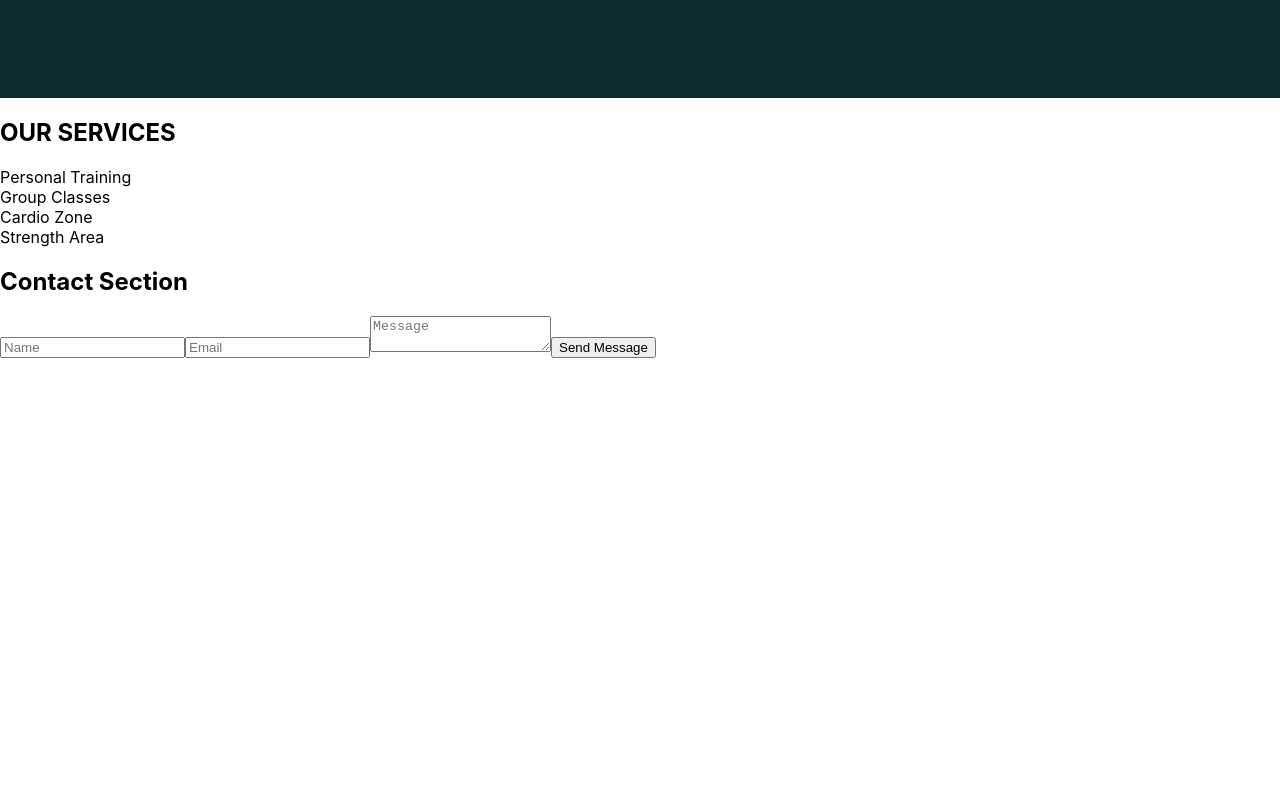
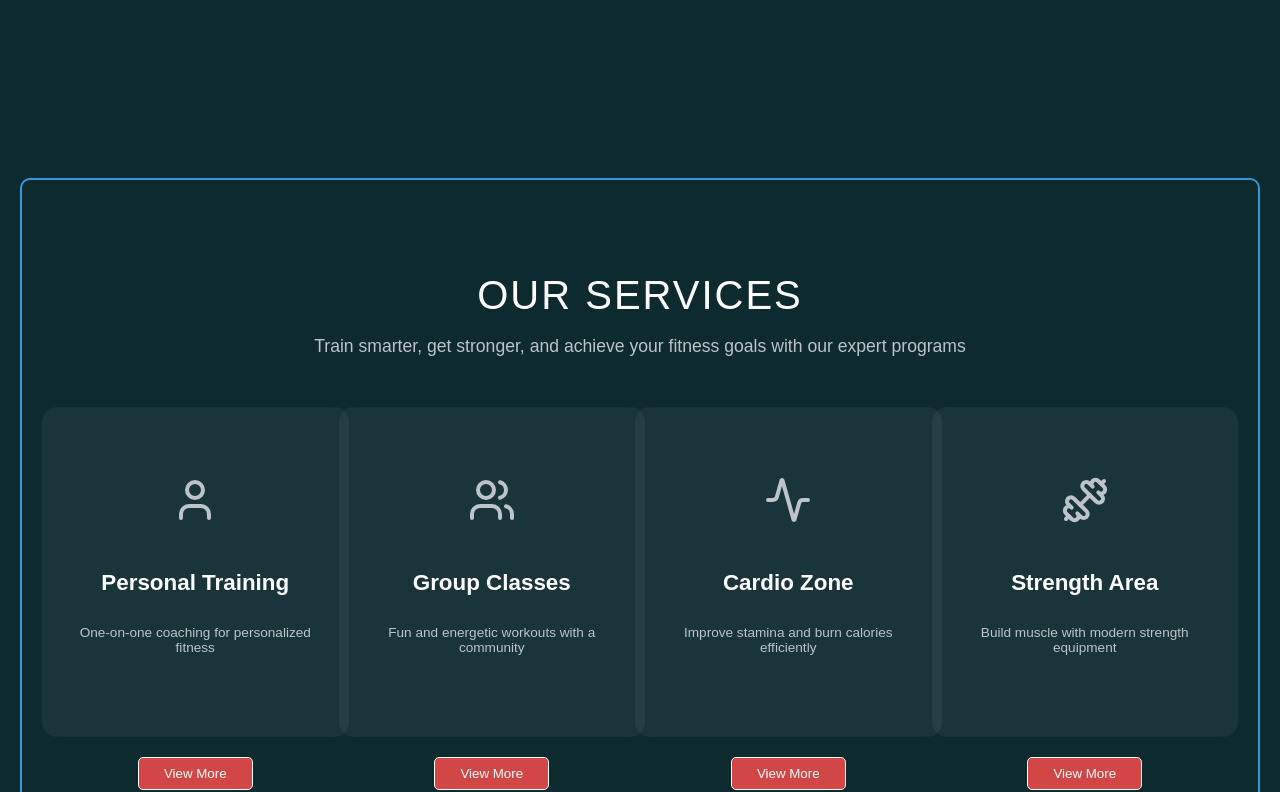
Before and after one commit to Amandi2001/apex-gym, a React (Create React App) app: page / in a window 1280 px wide. Shown: the part 1211-2003 px from the top of the page. Before the commit the page ends 1585 px from the top, so only its background shows below. Built offline with nearby package versions, Linux system fonts and the light colour scheme.

Commit message:
services updated

```diff
--- a/package.json
+++ b/package.json
@@ -8,6 +8,7 @@
     "@testing-library/react": "^16.3.2",
     "@testing-library/user-event": "^13.5.0",
     "aos": "^2.3.4",
+    "lucide-react": "^0.577.0",
     "react": "^19.2.4",
     "react-dom": "^19.2.4",
     "react-scripts": "5.0.1",
--- /dev/null
+++ b/src/components/Services.css
@@ -0,0 +1,104 @@
+.services {
+  background-color: #0D2A2F;
+  padding: 80px 20px;
+  font-family: 'Montserrat', sans-serif;
+  color: white;
+  display: flex;
+  justify-content: center;
+}
+
+.services-container {
+  max-width: 1200px;
+  width: 100%;
+  text-align: center;
+  border: 2px solid #3498db; /* The blue border around the whole section */
+  padding: 60px 40px;
+  border-radius: 10px;
+}
+
+.services h2 {
+  font-size: 2.5rem;
+  letter-spacing: 2px;
+  margin-bottom: 10px;
+  font-weight: 500;
+}
+
+.services-subtitle {
+  font-weight: 400;
+  color: #bdc3c7;
+  margin-bottom: 50px;
+  font-size: 1.1rem;
+}
+
+.service-cards {
+  display: grid;
+  grid-template-columns: repeat(auto-fit, minmax(220px, 1fr));
+  gap: 30px;
+}
+
+.card-wrapper {
+  display: flex;
+  flex-direction: column;
+  align-items: center;
+  gap: 20px;
+}
+
+.card {
+  background-color: rgba(255, 255, 255, 0.05); /* Slightly lighter than background */
+  padding: 40px 20px;
+  border-radius: 15px;
+  width: 100%;
+  transition: all 0.3s ease;
+  cursor: pointer;
+  height: 250px;
+  display: flex;
+  flex-direction: column;
+  justify-content: center;
+  align-items: center;
+}
+
+/* Hover Effect for the Card */
+.card:hover {
+  background-color: rgba(255, 255, 255, 0.1);
+  transform: translateY(-10px);
+  box-shadow: 0 10px 30px rgba(0, 0, 0, 0.3);
+}
+
+.card .icon {
+  color: #bdc3c7;
+  margin-bottom: 20px;
+  transition: color 0.3s ease;
+}
+
+.card:hover .icon {
+  color: #3498db; /* Icon turns blue on hover */
+}
+
+.card h3 {
+  font-size: 1.4rem;
+  margin-bottom: 15px;
+  font-weight: 600;
+}
+
+.card p {
+  font-size: 0.85rem;
+  color: #bdc3c7;
+  font-weight: 400;
+}
+
+/* View More Button Styling */
+.view-more-btn {
+  background-color: #D24646; /* The red color from your design */
+  color: white;
+  border: 1px solid white;
+  padding: 8px 25px;
+  border-radius: 5px;
+  font-family: 'Montserrat', sans-serif;
+  cursor: pointer;
+  transition: background 0.3s ease, transform 0.2s ease;
+}
+
+.view-more-btn:hover {
+  background-color: #b33a3a;
+  transform: scale(1.05);
+}
--- a/src/components/Services.jsx
+++ b/src/components/Services.jsx
@@ -1,12 +1,49 @@
+import React from 'react';
+import './Services.css';
+import { User, Users, Activity, Dumbbell } from 'lucide-react'; // Using lucide-react for icons
+
 function Services() {
+  const servicesData = [
+    {
+      icon: <User size={48} />,
+      title: "Personal Training",
+      desc: "One-on-one coaching for personalized fitness"
+    },
+    {
+      icon: <Users size={48} />,
+      title: "Group Classes",
+      desc: "Fun and energetic workouts with a community"
+    },
+    {
+      icon: <Activity size={48} />,
+      title: "Cardio Zone",
+      desc: "Improve stamina and burn calories efficiently"
+    },
+    {
+      icon: <Dumbbell size={48} />,
+      title: "Strength Area",
+      desc: "Build muscle with modern strength equipment"
+    }
+  ];
+
   return (
     <section id="services" className="services">
-      <h2>OUR SERVICES</h2>
-      <div className="service-cards">
-        <div className="card">Personal Training</div>
-        <div className="card">Group Classes</div>
-        <div className="card">Cardio Zone</div>
-        <div className="card">Strength Area</div>
+      <div className="services-container">
+        <h2>OUR SERVICES</h2>
+        <p className="services-subtitle">Train smarter, get stronger, and achieve your fitness goals with our expert programs</p>
+
+        <div className="service-cards">
+          {servicesData.map((service, index) => (
+            <div className="card-wrapper" key={index}>
+              <div className="card">
+                <div className="icon">{service.icon}</div>
+                <h3>{service.title}</h3>
+                <p>{service.desc}</p>
+              </div>
+              <button className="view-more-btn">View More</button>
+            </div>
+          ))}
+        </div>
       </div>
     </section>
   );
```
Also changed, not shown: 1 other file (tests, documents, lock files or other folders).
